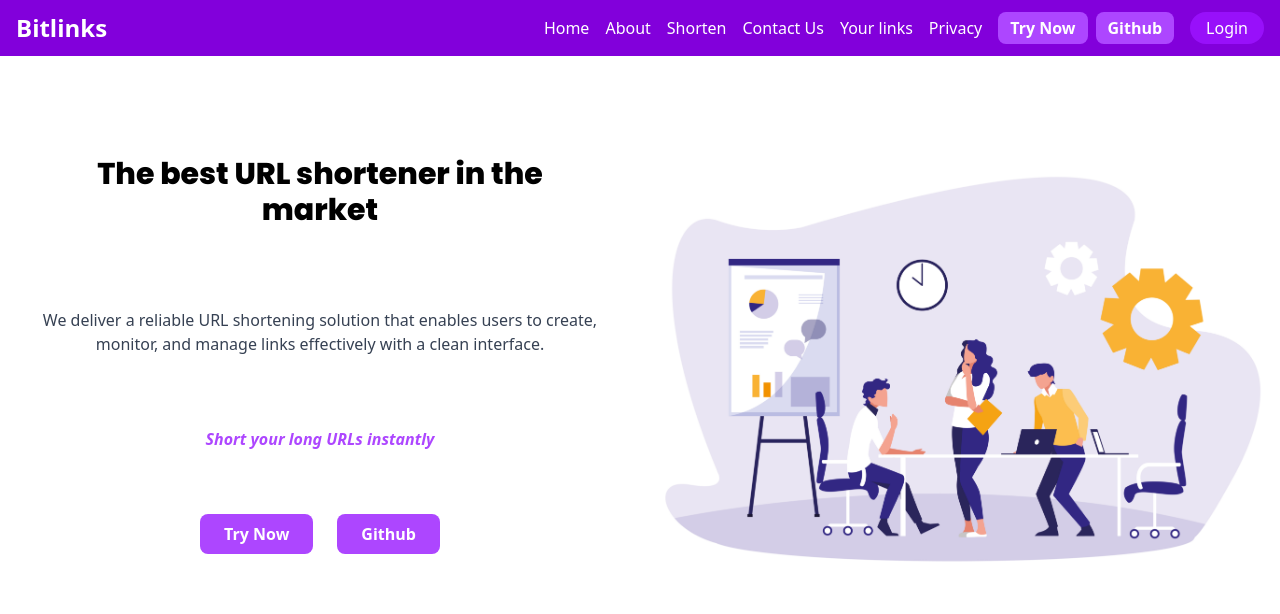
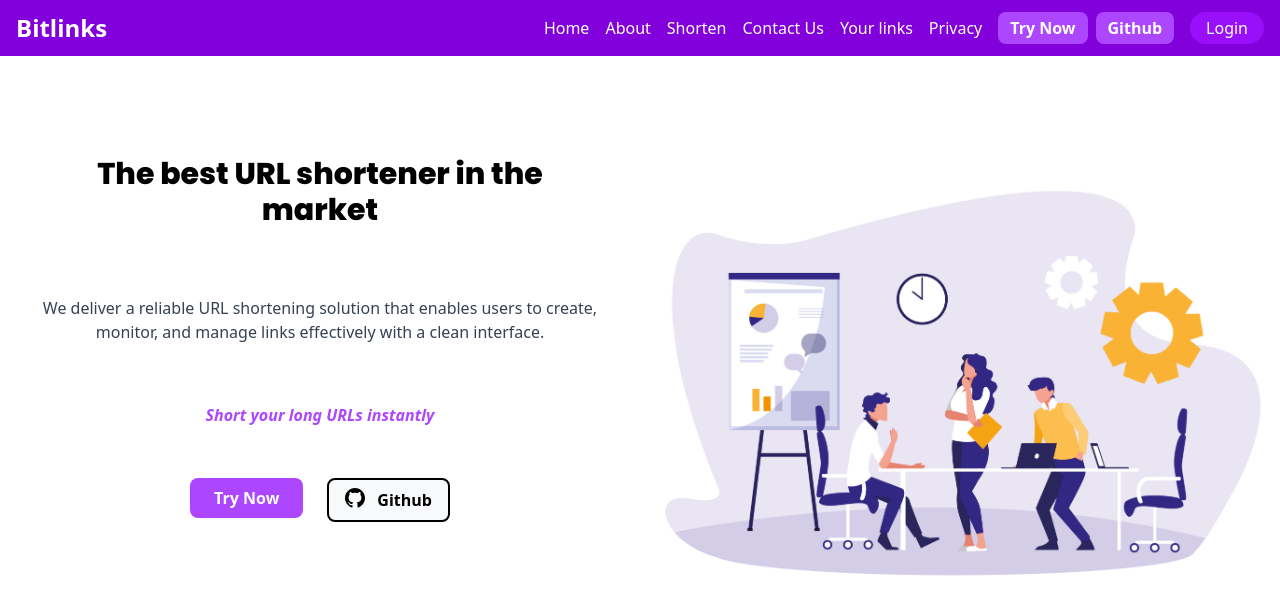
Before and after one commit to ashwaniiikuma/Bitlinks-website, a Next.js app: page / in a window 1280 px wide. Shown: the top 614 px of the page. Built offline with nearby package versions, Linux system fonts and the light colour scheme; no server answers.

Commit message:
ui: premium button added

```diff
--- a/app/page.js
+++ b/app/page.js
@@ -34,7 +34,7 @@
       <section className="grid grid-cols-1 md:grid-cols-2 min-h-[70vh]">
 
         {/* Left Content */}
-        <div className="flex flex-col gap-5 items-center justify-center text-center px-6 md:px-10 py-20">
+        <div className="flex flex-col gap-1 md:gap-2 items-center justify-center text-center px-6 md:px-10 py-20">
 
           <p className={`text-2xl md:text-3xl font-bold py-5 ${poppins.className}`}>
             The best URL shortener in the market
@@ -44,7 +44,7 @@
 We deliver a reliable URL shortening solution that enables users to create, monitor, and manage links effectively with a clean interface.
           </p>
 
-          <div className="h-[30px] flex items-center justify-center mt-2">
+          <div className="h-[30px] flex items-center gap-3 md:gap-5 justify-center mt-2">
             <AnimatePresence mode="wait">
               <motion.p
               key={features[index]}
@@ -67,8 +67,12 @@
             </Link>
 
             <Link href="/Github">
-              <button className="bg-purple-500 px-6 py-2 text-white rounded-lg font-bold hover:bg-purple-600 transition">
-                Github
+
+              <button className="bg-gray-50 flex gap-3 px-4 py-2 text-black border-2 border-black rounded-lg font-bold hover:bg-gray-100 transition">
+               <svg className="w-5 h-5 fill-current" viewBox="0 0 24 24">
+        <path d="M12 0c-6.626 0-12 5.373-12 12 0 5.302 3.438 9.8 8.207 11.387.599.111.793-.261.793-.577v-2.234c-3.338.726-4.033-1.416-4.033-1.416-.546-1.387-1.333-1.756-1.333-1.756-1.089-.745.083-.729.083-.729 1.205.084 1.839 1.237 1.839 1.237 1.07 1.834 2.807 1.304 3.492.997.107-.775.418-1.305.762-1.604-2.665-.305-5.467-1.334-5.467-5.931 0-1.311.469-2.381 1.236-3.221-.124-.303-.535-1.524.117-3.176 0 0 1.008-.322 3.301 1.23.957-.266 1.983-.399 3.003-.404 1.02.005 2.047.138 3.006.404 2.291-1.552 3.297-1.23 3.297-1.23.653 1.653.242 2.874.118 3.176.77.84 1.235 1.911 1.235 3.221 0 4.609-2.807 5.624-5.479 5.921.43.372.823 1.102.823 2.222v3.293c0 .319.192.694.801.576 4.765-1.589 8.199-6.086 8.199-11.386 0-6.627-5.373-12-12-12z"/>
+      </svg>
+               <span>  Github</span>
               </button>
             </Link>
           </div>
@@ -76,15 +80,22 @@
         </div>
 
         {/* Right Image */}
-        <div className="relative h-[200px] md:h-auto w-full">
+        <div className="relative gap-2 flex items-center justify-center min-h-[300px] md:min-h-auto w-full md:mt-0 pt-4 md:pt-20 md:gap-2 pb-10 md:pb-0">
+  <motion.div
+    animate={{ y: [0, -10, 0] }}
+    transition={{ duration: 4, repeat: Infinity, ease: "easeInOut" }}
+    className="w-[70%] md:w-full h-full relative"
+  >
     <Image
       className="object-contain mix-blend-darken"
       alt="vector illustration"
       src="/vector.jpg"
       fill
+      priority // LCP speed warning fix
+      sizes="(max-w-768px) 100vw, 50vw" // Performance fix
     />
+  </motion.div>
 </div>
-
       </section>
     </main>
   );
```
Lines whose indentation alone changed are shown as unchanged.
